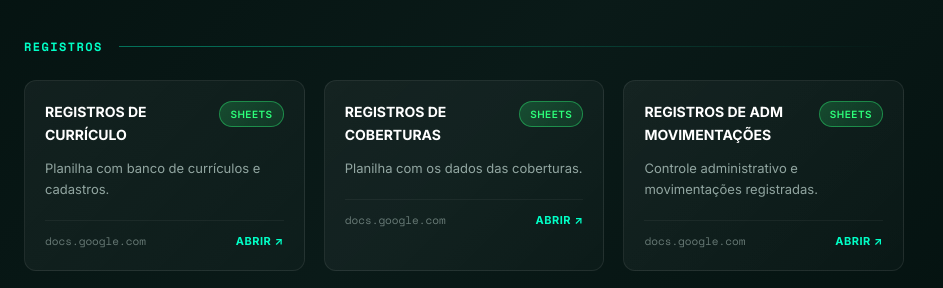
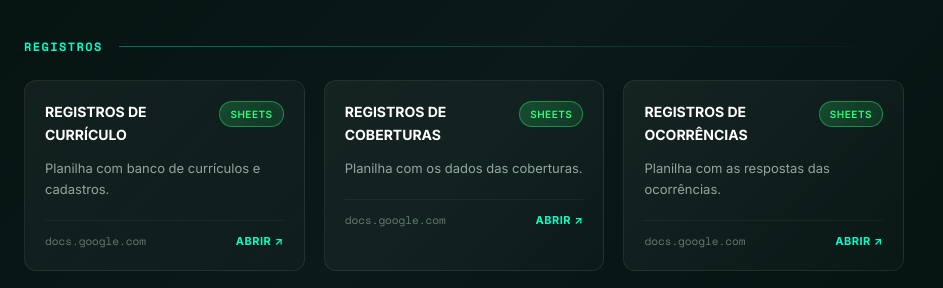
Before and after one commit to douglasjelinsky-code/painel, a plain HTML site: page index.html in a window 1280 px wide. Shown: the part 1243-1531 px from the top of the page, without its empty margins (0-943 px from the left). Drawn offline with nearby package versions, Linux system fonts and the light colour scheme.

Commit message:
Update index.html

```diff
--- a/index.html
+++ b/index.html
@@ -812,19 +812,6 @@
                 </div>
               </a>
 
-              <a class="tile" href="https://docs.google.com/spreadsheets/d/1GH-iW3b4txgV1MYHLo2ARGLdY_qJqefkkcA6KHVckmo/edit?usp=sharing"
-                 target="_blank" rel="noopener noreferrer"
-                 data-name="planilha adm movimentações" data-tags="planilha sheets adm movimentação movimentacoes administrativo">
-                <div class="tile-header">
-                  <div class="tile-title">REGISTROS DE ADM MOVIMENTAÇÕES</div>
-                  <span class="tile-tag tag-sheets">SHEETS</span>
-                </div>
-                <div class="tile-description">Controle administrativo e movimentações registradas.</div>
-                <div class="tile-footer">
-                  <span class="tile-meta">docs.google.com</span>
-                  <span class="tile-open">ABRIR ↗</span>
-                </div>
-              </a>
 
               <a class="tile" href="https://docs.google.com/spreadsheets/d/1M5Z1V5iwo3dHQo89zSnvE-0ZPxKPnXuVovnu6XHY_nY/edit?usp=sharing" target="_blank" rel="noopener noreferrer"
                  data-name="respostas das ocorrências" data-tags="planilha sheets ocorrencias registros">
```
